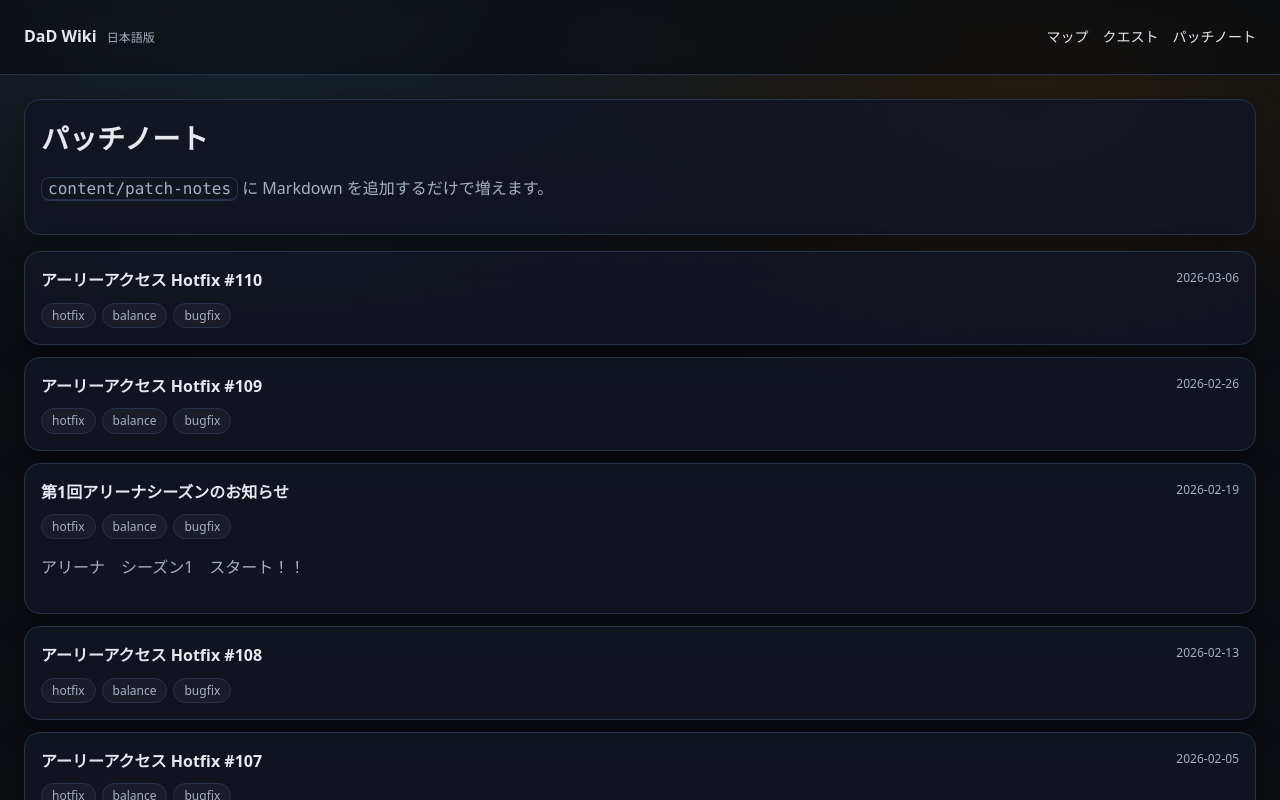
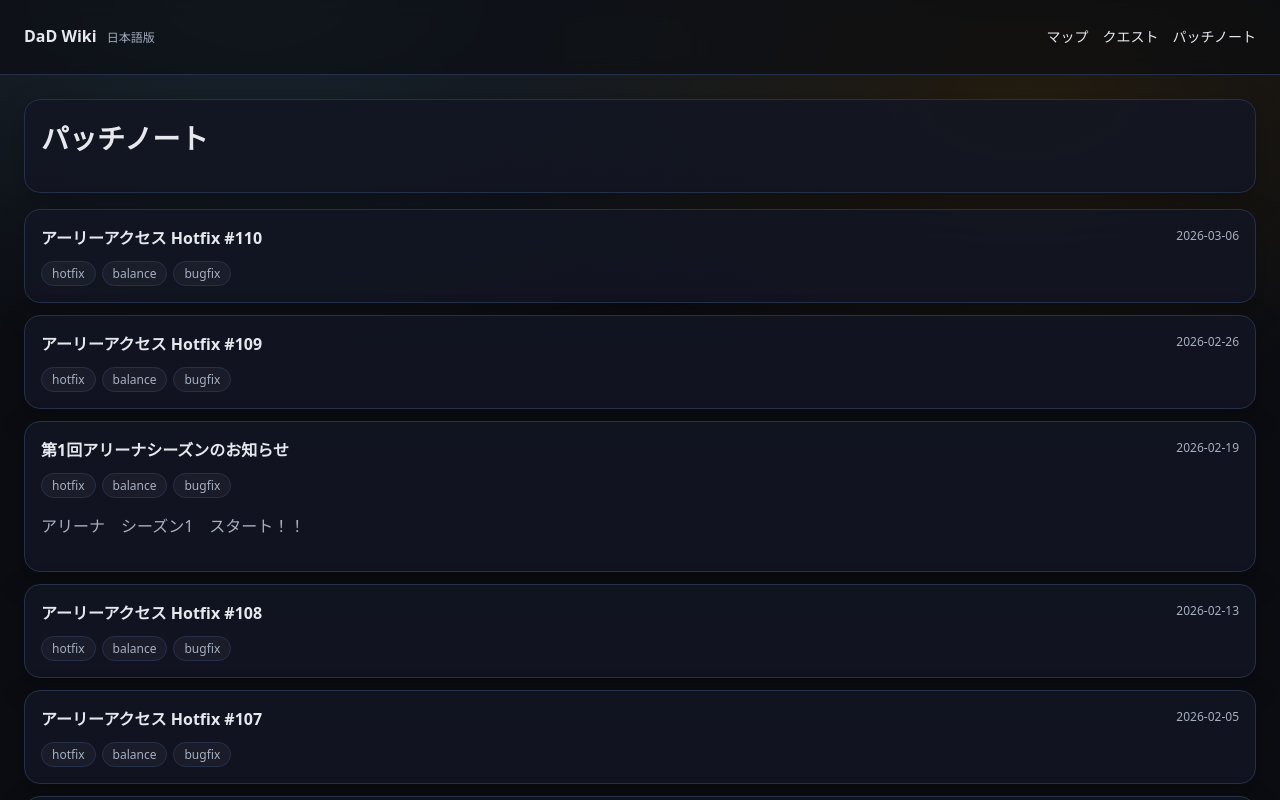
Before and after one commit to fumimasa-k/dad-wiki, a Next.js app: page /patch-notes in a window 1280 px wide. Shown: the top 800 px of the page. Built offline with nearby package versions, Linux system fonts and the light colour scheme.

Commit message:
不要文言の削除
コメントアウト

```diff
--- a/app/patch-notes/page.tsx
+++ b/app/patch-notes/page.tsx
@@ -12,7 +12,7 @@ export default function PatchNotesPage() {
             <div className="card">
                 <h1 className="h1">パッチノート</h1>
                 <p className="muted">
-                    <span className="kbd">content/patch-notes</span> に Markdown を追加するだけで増えます。
+                {/*    <span className="kbd">content/patch-notes</span> に Markdown を追加するだけで増えます。*/}
                 </p>
             </div>
 
```
